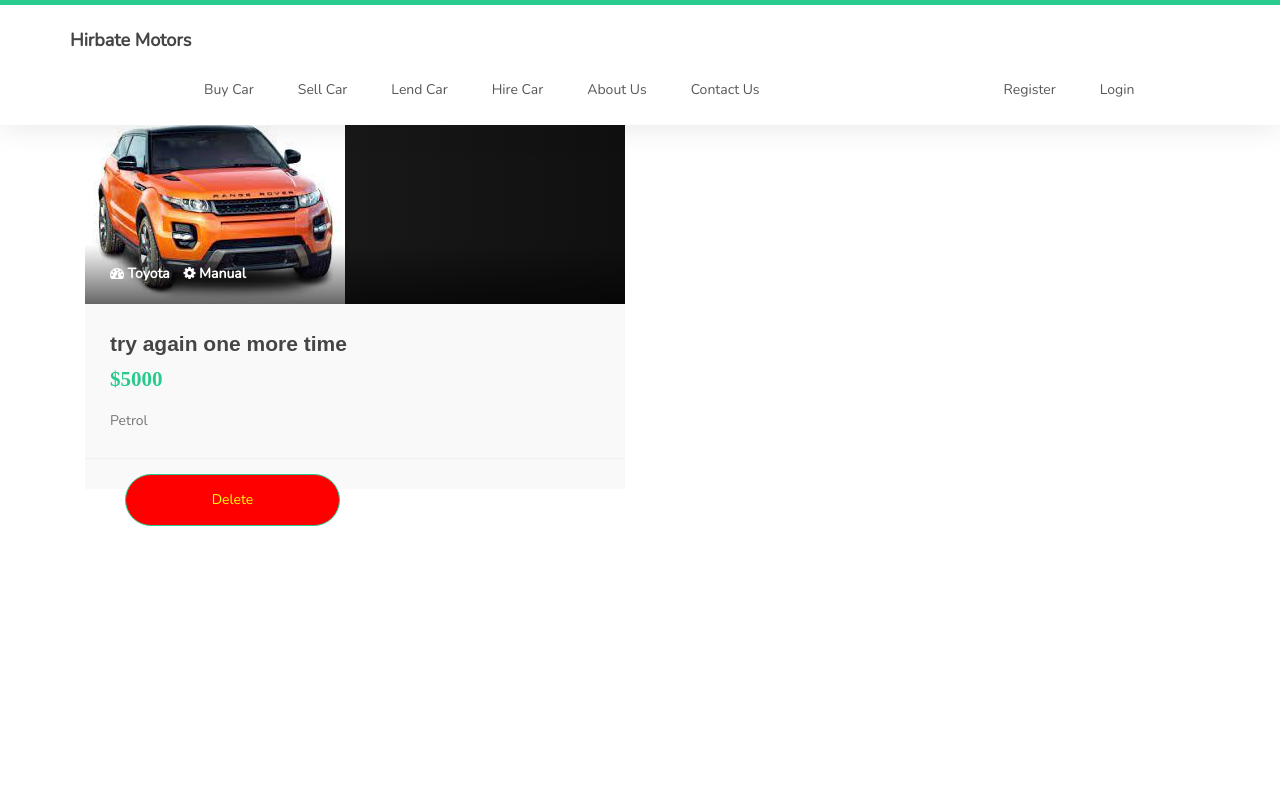
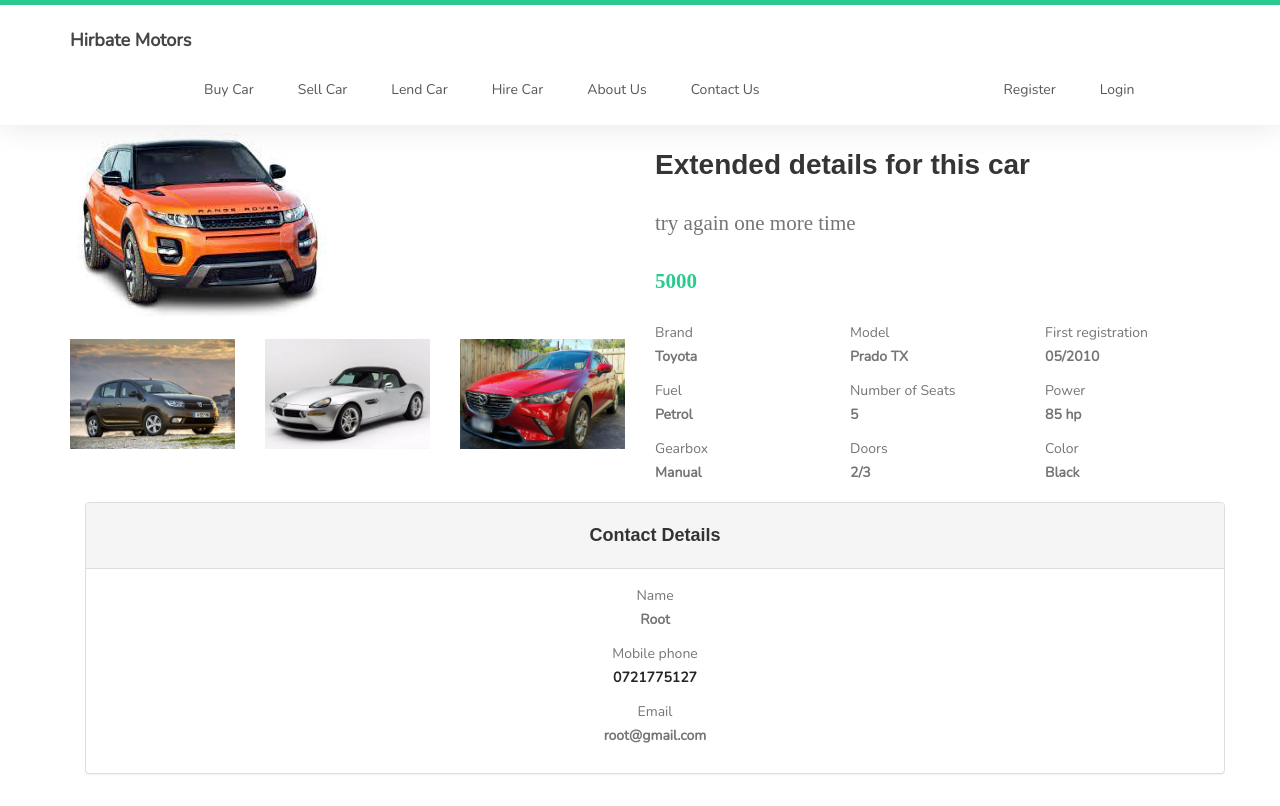
Before and after one commit to Muhamadekh/Car-Dealer, a Flask app: page /1/car_for_hire in a window 1280 px wide. Before the commit the page ends 526 px from the top, so only its background shows below. Run offline with Flask 3, Linux system fonts and the light colour scheme; some libraries are stand-ins or nearby versions; some web fonts are replaced.

Commit message:
Contact form

```diff
--- a/car_dealer/routes.py
+++ b/car_dealer/routes.py
@@ -2,10 +2,11 @@
 import secrets
 from PIL import Image
 from flask import render_template, url_for, flash, redirect, request, jsonify, abort
-from car_dealer import app, bcrypt, db
+from car_dealer import app, bcrypt, db, mail
 from car_dealer.forms import RegistrationForm, LoginForm, UpdateAccountForm, SellCarForm, LendCarForm
 from car_dealer.models import User, Car, LendCar
 from flask_login import login_user, logout_user, login_required, current_user
+from flask_mail import Message
 
 
 @app.route('/')
@@ -19,8 +20,30 @@
 def about():
     return render_template('about-us.html', title='About Page')
 
-@app.route('/contact_us')
+@app.route('/contact_us', methods=['POST', 'GET'])
 def contact_us():
+    if request.method == 'POST':
+        print(request.form)
+        email = request.form.get('email')
+        name = request.form.get('name')
+        phone = request.form.get('phone')
+        msg = f"""
+            A message from: {email}
+            name: {name}
+            phone: {phone}
+            message:
+            {request.form.get('message')} """
+        message = Message('A message from Hirbate Motors', sender='lolan.noqueue@gmail.com',
+                          recipients=['muhamadekhhaji99@gmail.com'])
+
+        message.body = msg
+
+        mail.send(message)
+        flash("Your message has been received! We will get back to you soon. if you need a prompt response please\
+                        contact us on +254 721 775 127", "success")
+
+        return redirect(f"{url_for('home')}#contact")
+
     return render_template('contact.html', title='About Page')
 
 
@@ -143,6 +166,13 @@
     user = User.query.filter_by(is_admin=True).first()
     car_for_sale = Car.query.get_or_404(car_id)
     return render_template('car_sale_details.html', title='About Page', car_for_sale=car_for_sale, user=user)
+
+
+@app.route('/<int:car_id>/car_for_hire')
+def car_for_hire_details(car_id):
+    user = User.query.filter_by(is_admin=True).first()
+    car_for_hire = LendCar.query.get_or_404(car_id)
+    return render_template('car_hire_detail.html', title='About Page', car_for_hire=car_for_hire, user=user)
 
 
 @app.route('/livesearch', methods=['GET', 'POST'])
--- a/car_dealer/static/js/custom.js
+++ b/car_dealer/static/js/custom.js
@@ -208,3 +208,20 @@
 $("#carFuel").on("input",(e)=> {
 dropDownSelection()
 })
+
+
+const sendEmail = () => {
+    console.log("Am called")
+    let email = document.getElementById("email").value
+    let phone = document.getElementById("phone").value
+    let message = document.getElementById("message").value
+    getData(`http://127.0.0.1:5000/contact_us`, "POST", {
+        "email": email,
+        "phone": phone,
+        "message": message
+
+    }, (data) => {
+        console.log(data)
+    })
+
+}
--- /dev/null
+++ b/car_dealer/templates/car_hire_detail.html
@@ -0,0 +1,184 @@
+{% extends 'layout.html' %}
+{% block content %}
+     <section>
+          <div class="container" style="margin-top: 10px">
+               <div class="row">
+                    <div class="col-md-6 col-xs-12">
+                         <div>
+                              <img src="{{ url_for('static', filename='car_photos/' + car_for_hire.photo) }}" alt="" class="img-responsive wc-image">
+                         </div>
+
+                         <br>
+
+                         <div class="row">
+                              <div class="col-sm-4 col-xs-6">
+                                   <div>
+                                        <img src="../static/images/product-1-720x480.jpg" alt="" class="img-responsive">
+                                   </div>
+
+                                   <br>
+                              </div>
+
+                              <div class="col-sm-4 col-xs-6">
+                                   <div>
+                                        <img src="../static/images/product-2-720x480.jpg" alt="" class="img-responsive">
+                                   </div>
+
+                                   <br>
+                              </div>
+
+                              <div class="col-sm-4 col-xs-6">
+                                   <div>
+                                        <img src="../static/images/product-3-720x480.jpg" alt="" class="img-responsive">
+                                   </div>
+
+                                   <br>
+                              </div>
+                         </div>
+                    </div>
+
+                    <div class="col-md-6 col-xs-12">
+                         <form action="#" method="post" class="form">
+                              <h2>Extended details for this car</h2>
+
+                              <p class="lead">{{ car_for_hire.description }}</p>
+
+                              <p class="lead"><strong class="text-primary">{{ car_for_hire.daily_rate }}</strong></p>
+
+                              <div class="row">
+                                   <div class="col-md-4 col-sm-6">
+                                        <p>
+                                             <span>Brand</span>
+
+                                             <br>
+
+                                             <strong>{{ car_for_hire.brand }}</strong>
+                                        </p>
+                                   </div>
+
+                                   <div class="col-md-4 col-sm-6">
+                                        <p>
+                                             <span> Model</span>
+
+                                             <br>
+
+                                             <strong>{{ car_for_hire.model }}</strong>
+                                        </p>
+                                   </div>
+
+                                   <div class="col-md-4 col-sm-6">
+                                        <p>
+                                             <span>First registration</span>
+
+                                             <br>
+
+                                             <strong>05/2010</strong>
+                                        </p>
+                                   </div>
+
+                                   <div class="col-md-4 col-sm-6">
+                                        <p>
+                                             <span>Fuel</span>
+
+                                             <br>
+
+                                             <strong>{{ car_for_hire.fuel }}</strong>
+                                        </p>
+                                   </div>
+
+                                   <div class="col-md-4 col-sm-6">
+                                        <p>
+                                             <span>Number of Seats</span>
+
+                                             <br>
+
+                                             <strong>{{ car_for_hire.seats }}</strong>
+                                        </p>
+                                   </div>
+
+                                   <div class="col-md-4 col-sm-6">
+                                        <p>
+                                             <span>Power</span>
+
+                                             <br>
+
+                                             <strong>85 hp</strong>
+                                        </p>
+                                   </div>
+
+
+                                   <div class="col-md-4 col-sm-6">
+                                        <p>
+                                             <span>Gearbox</span>
+
+                                             <br>
+
+                                             <strong>Manual</strong>
+                                        </p>
+                                   </div>
+
+                                   <div class="col-md-4 col-sm-6">
+                                        <p>
+                                             <span>Doors</span>
+
+                                             <br>
+
+                                             <strong>2/3</strong>
+                                        </p>
+                                   </div>
+
+                                   <div class="col-md-4 col-sm-6">
+                                        <p>
+                                             <span>Color</span>
+
+                                             <br>
+
+                                             <strong>Black</strong>
+                                        </p>
+                                   </div>
+                              </div>
+                         </form>
+                    </div>
+               </div>
+
+               <div class="row mt-4">
+                    <div class="col-md-12">
+                         <div class="container text-center">
+                              <div class="panel panel-default">
+                                   <div class="panel-heading">
+                                        <h4>Contact Details</h4>
+                                   </div>
+
+                                   <div class="panel-body">
+                                        <p>
+                                             <span>Name</span>
+
+                                             <br>
+
+                                             <strong>{{user.username}}</strong>
+                                        </p>
+
+                                        <p>
+                                             <span>Mobile phone</span>
+
+                                             <br>
+
+                                             <strong><a href="tel:456789123">0721775127</a></strong>
+                                        </p>
+
+                                        <p>
+                                             <span>Email</span>
+
+                                             <br>
+
+                                             <strong>{{ user.email }}</a></strong>
+                                        </p>
+                                   </div>
+                              </div>
+                         </div>
+                    </div>
+               </div>
+          </div>
+     </section>
+
+{% endblock content %}
--- a/car_dealer/templates/hire_car.html
+++ b/car_dealer/templates/hire_car.html
@@ -113,7 +113,7 @@
                                                   </div>
 
                                                   <div class="courses-info">
-                                                       <a href="#" class="section-btn btn btn-primary btn-block">View More</a>
+                                                       <a href="{{ url_for('car_for_hire_details', car_id=car.id) }}" class="section-btn btn btn-primary btn-block">View More</a>
                                                   </div>
                                              </div>
                                         </div>
```
Also changed, not shown: car_dealer/__init__.py (+10 -1 lines), car_dealer/templates/about-us.html (+2 -8 lines), car_dealer/templates/contact.html (+7 -13 lines), car_dealer/templates/home.html (+2 -9 lines), instance/project.db.
